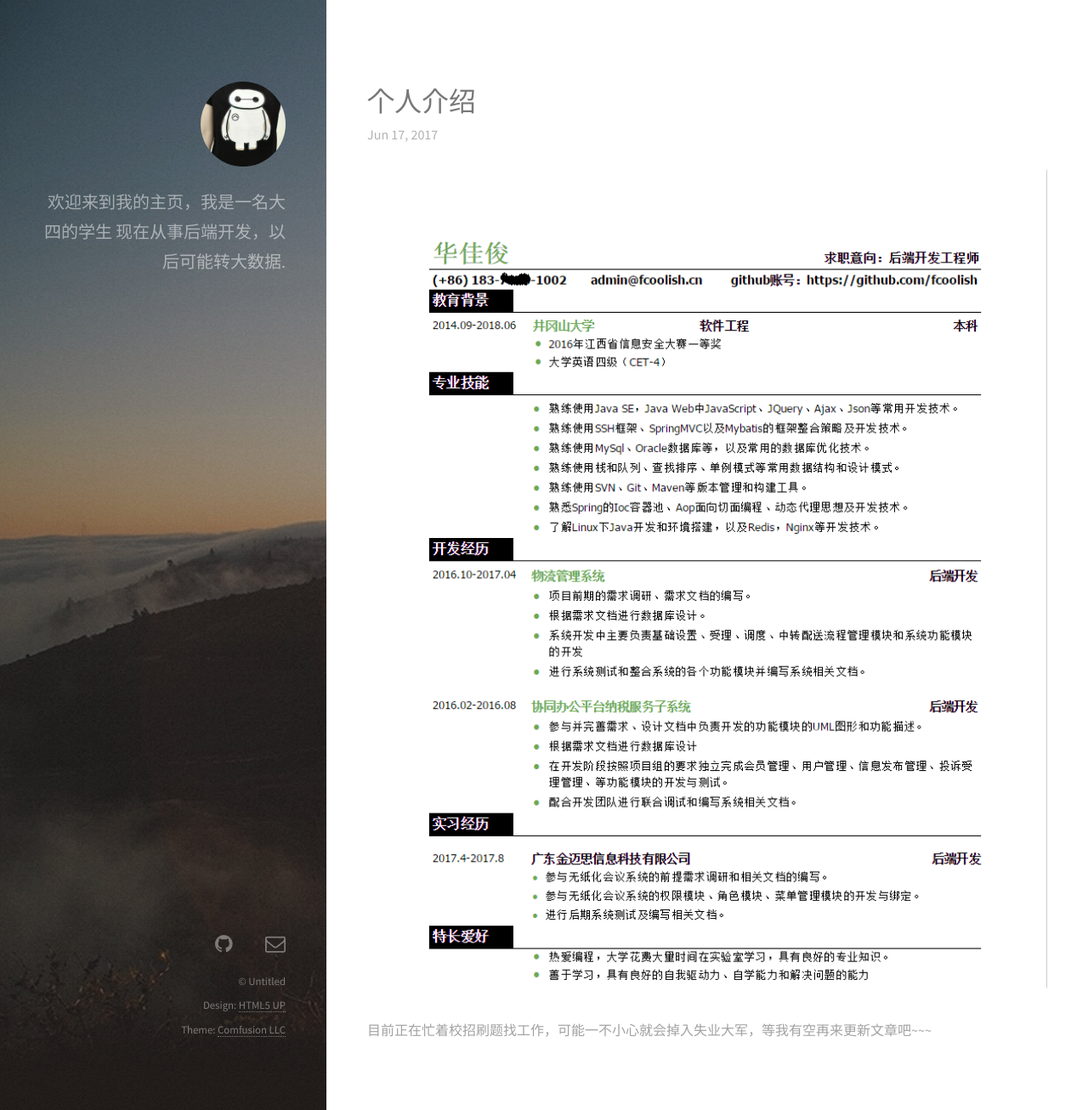
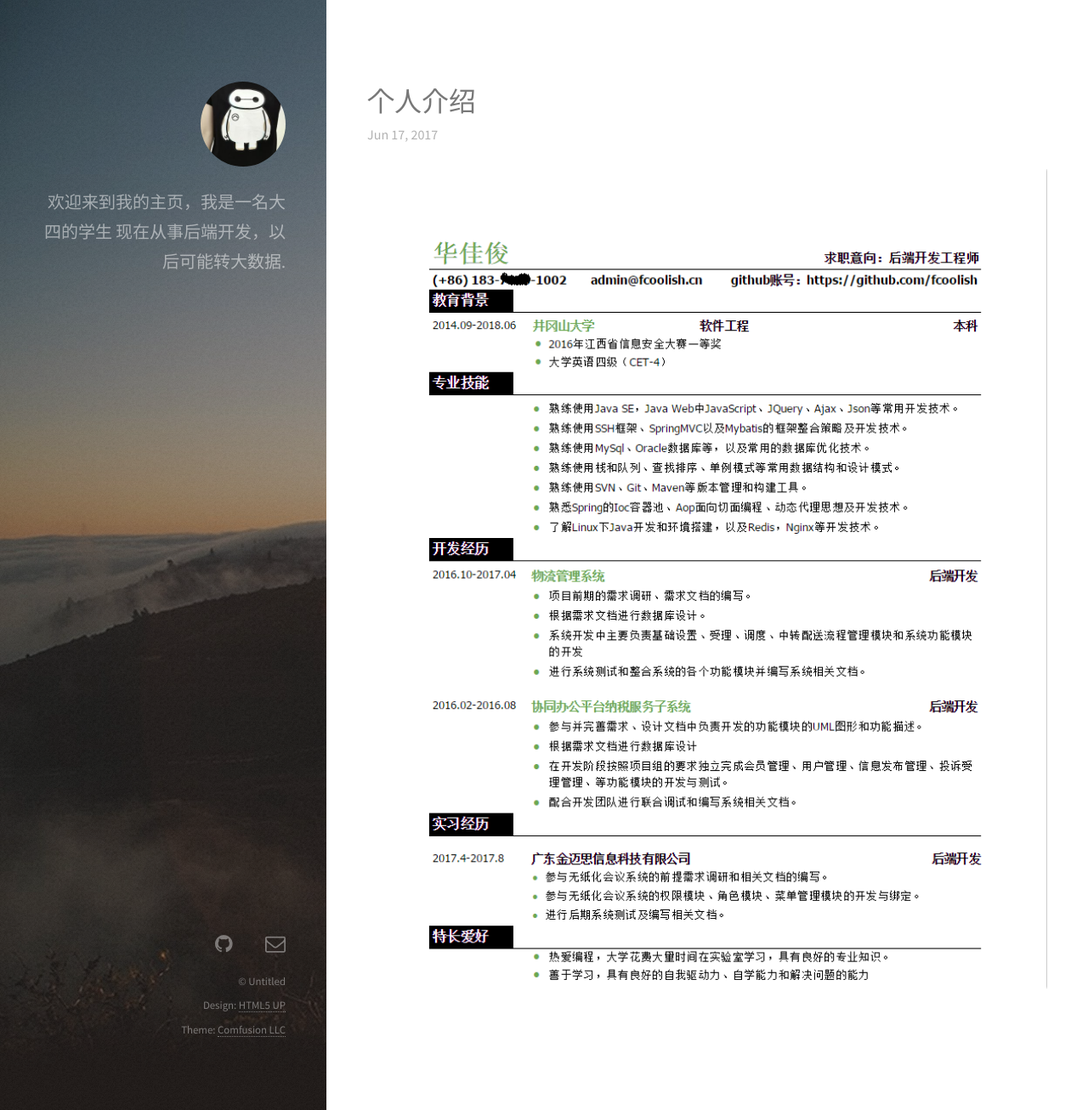
Before and after one commit to fcoolish/fcoolish.github.io, a Jekyll site: the page built from _posts/2017-06-17-个人介绍.markdown, in a window 1280 px wide and 1306 px high. Shown: the whole window at 85% size. Built offline with Jekyll 4.4.1, drawn with Linux system fonts in a browser that asks for light colours; nearby versions of some CDN libraries.

Commit message:
update resume

```diff
--- a/_posts/2017-06-17-个人介绍.markdown
+++ b/_posts/2017-06-17-个人介绍.markdown
@@ -1,4 +1,4 @@
 ---
 layout: post
 ---
-<img src="/images/resume.png" width="800" class="fit image"> 目前正在忙着校招刷题找工作，可能一不小心就会掉入失业大军，等我有空再来更新文章吧~~~
+<img src="/images/resume.png" width="800px" class="fit image">
```
